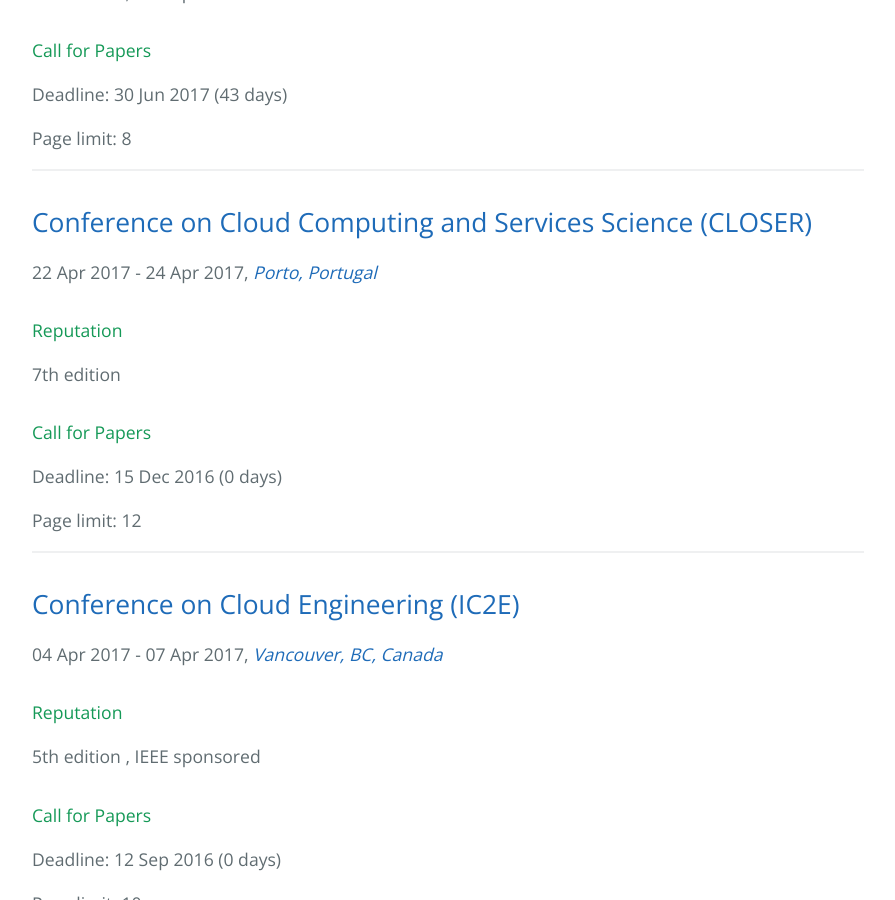
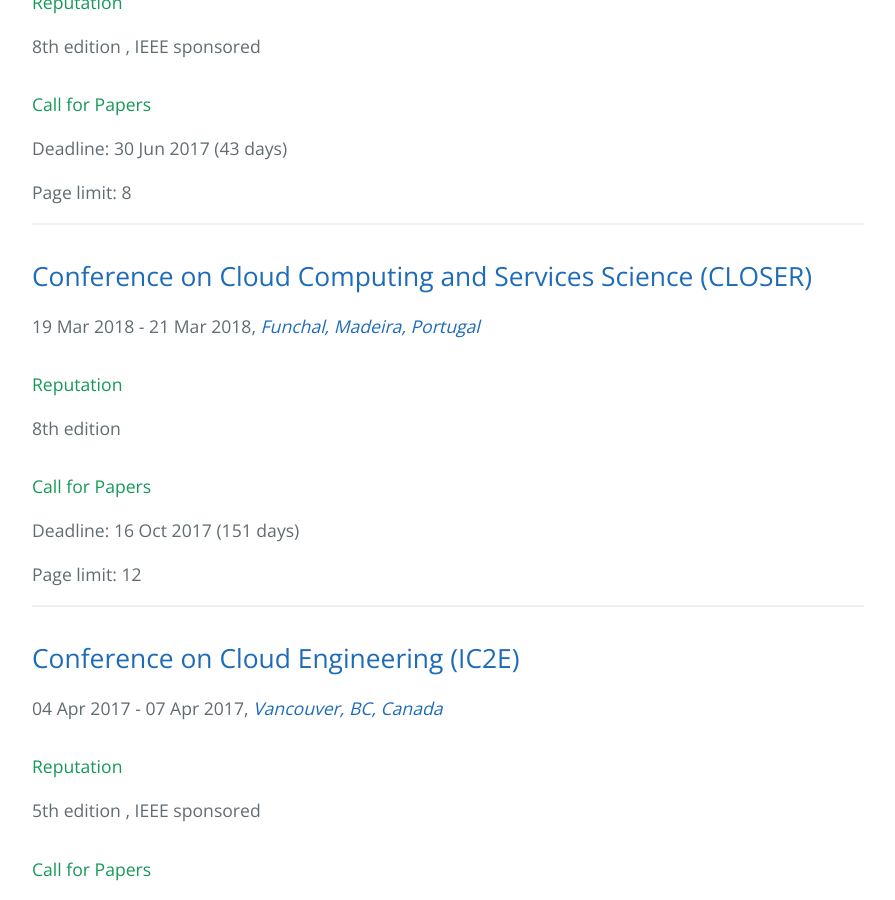
Before and after one commit to stefan-kolb/cloud-conferences, a Jekyll site: the page built from index.html, in a window 1280 px wide and 900 px high, scrolled down 1497 px. Shown: the whole window, without its empty margins (192-1087 px from the left). Built offline with Jekyll 4.4.1, drawn with Linux system fonts in a browser that asks for light colours; nearby versions of some CDN libraries; some of the changed text lies outside the part shown.

Commit message:
CLOSER 2018

```diff
--- a/_data/conferences.yml
+++ b/_data/conferences.yml
@@ -18,11 +18,11 @@
 - name: Conference on Cloud Computing and Services Science
   abbrv: CLOSER
   url: http://closer.scitevents.org/
-  edition: 7
-  deadline: "2016-12-15"
-  date_from: "2017-04-22"
-  date_to: "2017-04-24"
-  location: "Porto, Portugal"
+  edition: 8
+  deadline: "2017-10-16"
+  date_from: "2018-03-19"
+  date_to: "2018-03-21"
+  location: "Funchal, Madeira, Portugal"
   acceptance: [14, 17, 18, 19, 11]
   page_limit: 12
 
```
